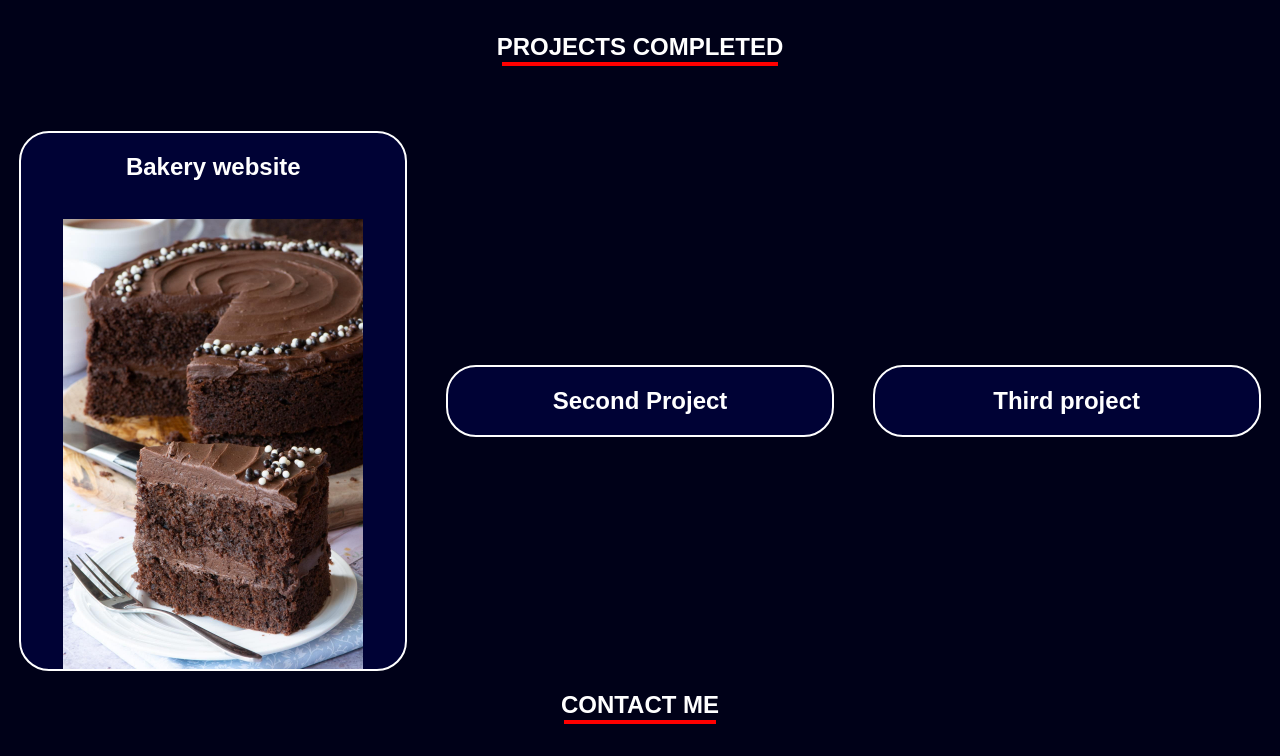
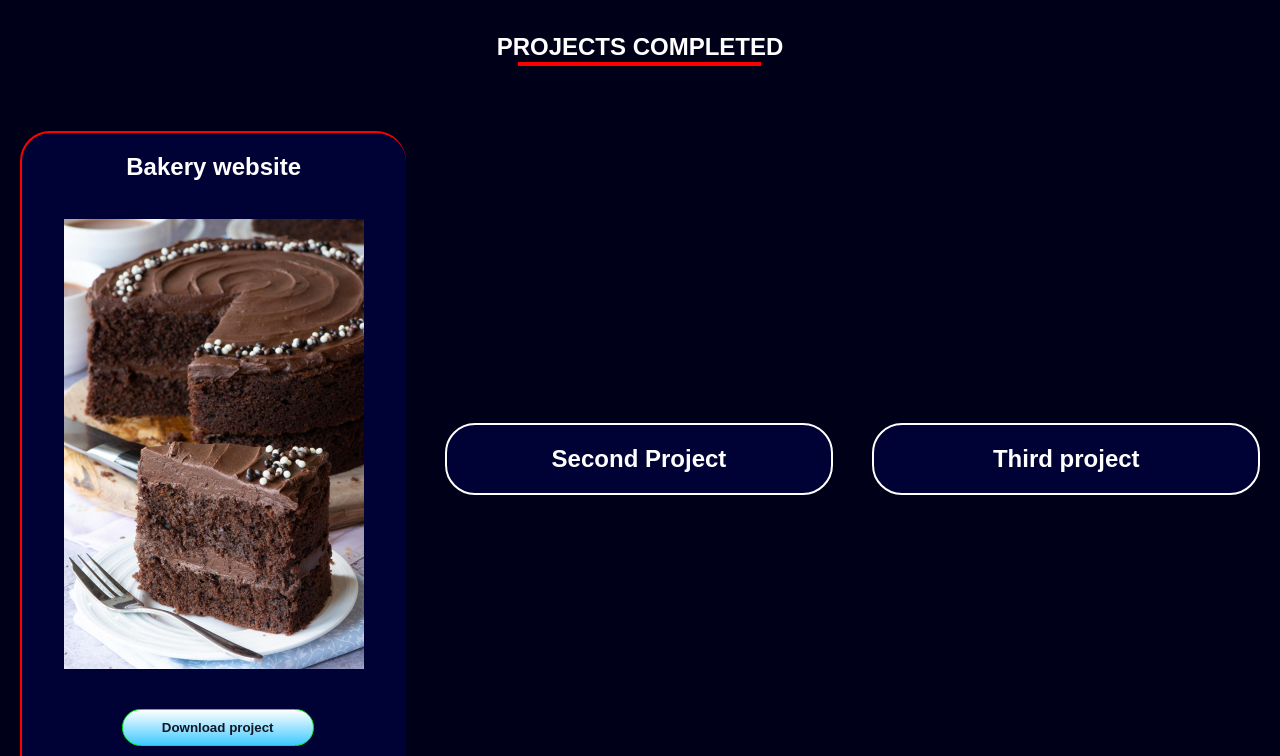
Before and after one commit to Lusa-mata/react-portfolio, a React (Create React App) app: page / in a window 1280 px wide. Shown: the part 1842-2598 px from the top of the page. Built offline with nearby package versions, Linux system fonts and the light colour scheme.

Commit message:
done with project 1 content

```diff
--- a/src/App.css
+++ b/src/App.css
@@ -502,9 +502,38 @@ font-size: 16px;
   height: auto;
   color: white;
   background-color: #000235;
-  border: 2px solid#fff;
+  border-top: 2px solid#ff0000;
+  border-left: 2px solid#ff0000;
+  border-bottom: 2px solid#ff0000;
   border-radius: 30px;
   margin: auto;
+}
+
+.download-project-1 {
+  display: block;
+  width: 50%;
+  background-color: rgb(81, 255, 0);
+  padding: 10px 20px;
+  text-align: center;
+  color: rgba(17, 24, 39, 1);
+  border: 1px solid #03f40f;
+  background: linear-gradient(#fff,#40c9ff);
+  border-radius: 30px;
+  font-weight: 600; /*makes the text bold*/
+  cursor: pointer;
+  margin-left: 100px;
+  margin-top: 40px;
+  margin-bottom: 40px;
+}
+
+.download-project-1:hover {
+background: #03f40f;
+  color: #fff;
+  border-radius: 5px;
+  box-shadow: 0 0 5px #03f40f,
+              0 0 25px #03f40f,
+              0 0 50px #03f40f,
+              0 0 100px #03f40f;
 }
 
 
--- a/src/App.js
+++ b/src/App.js
@@ -167,7 +167,7 @@ function App() {
           <img src={require('./images/ikhekhe.jpg')} alt="Cake image" height={"450"} style={{ justifyContent: "center"}} />
           </div>
 
-
+          <button className="download-project-1">Download project</button>
 
         </div>
 
```
